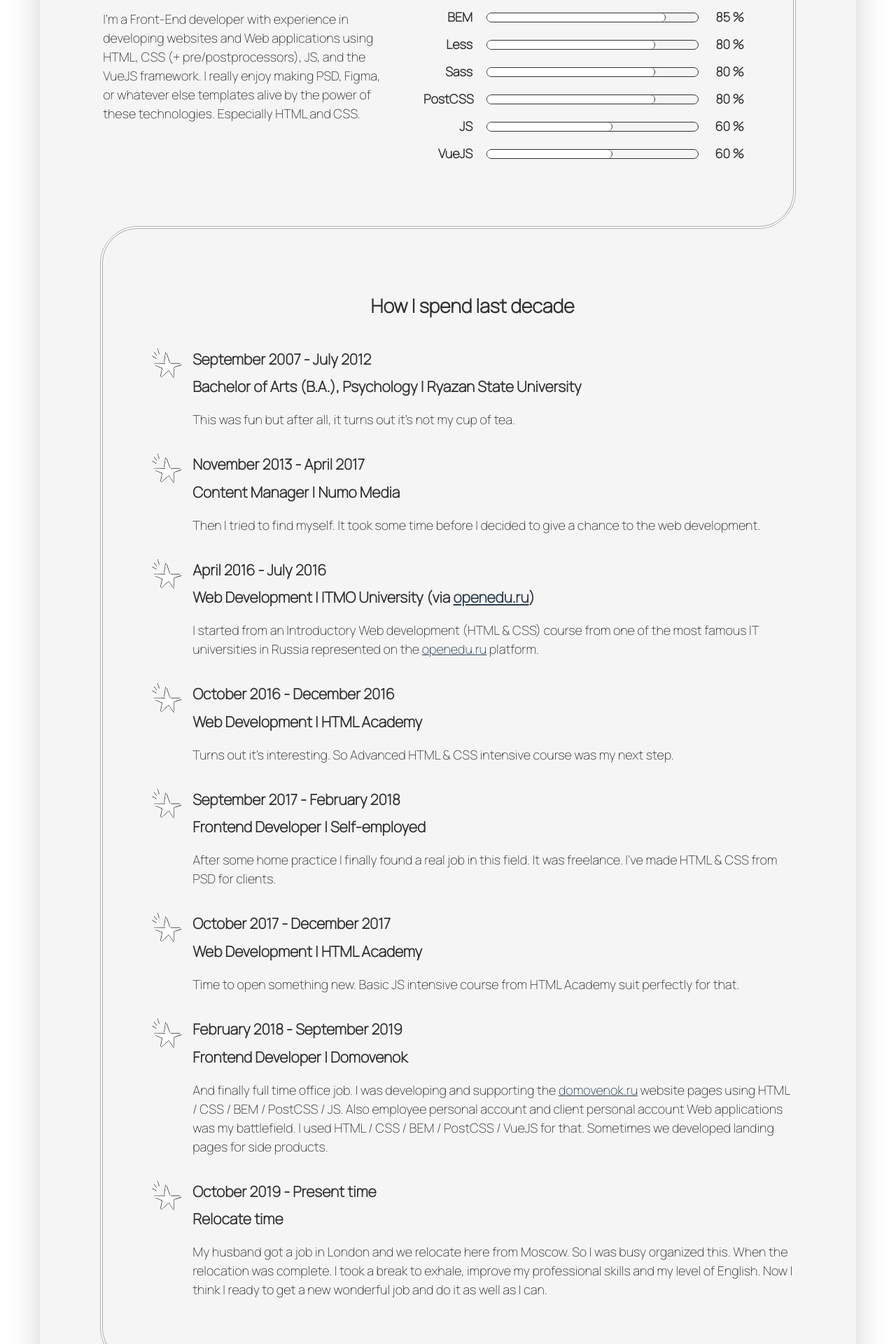
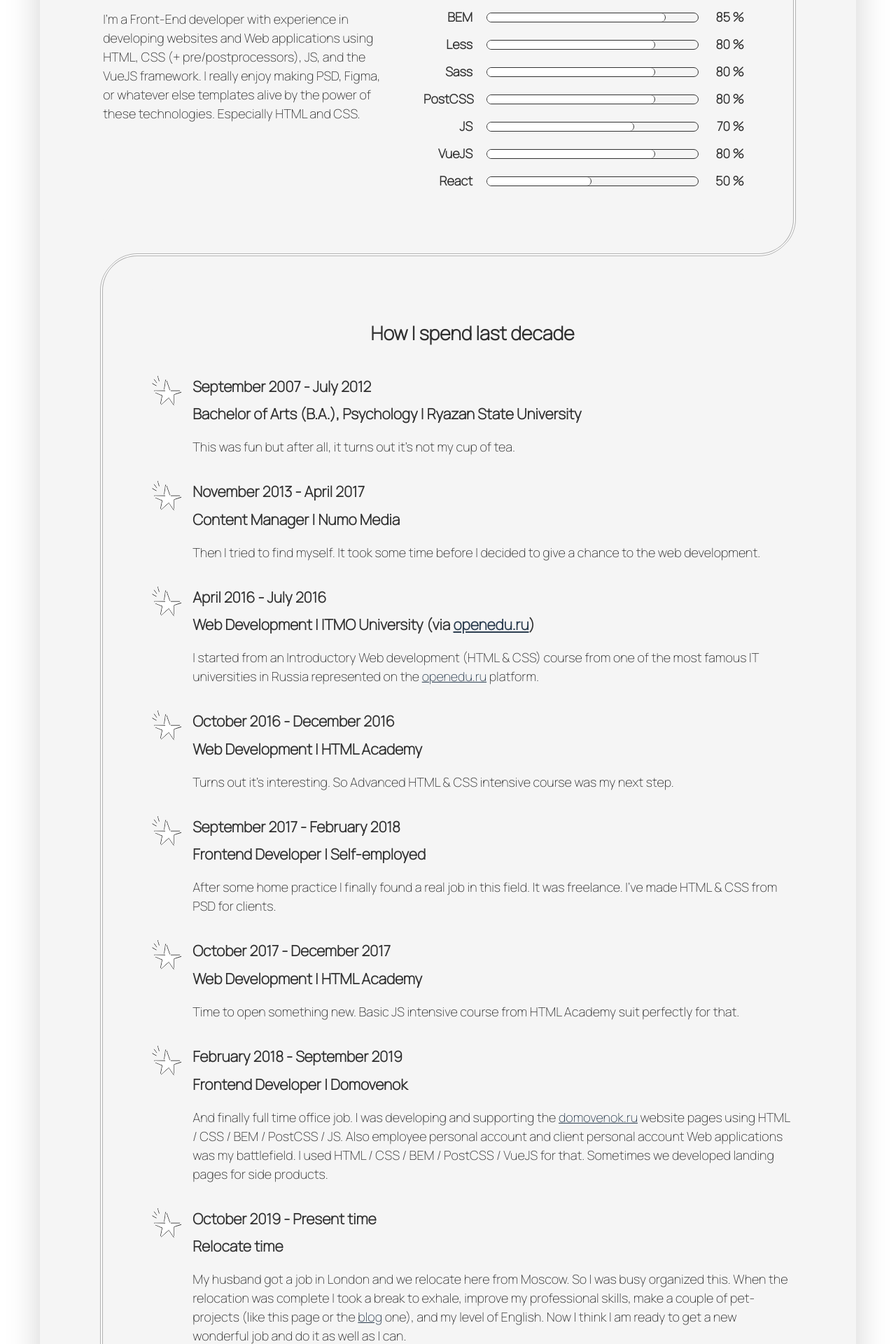
Before and after one commit to nobidina/portfolio, a Vue app: page / in a window 1280 px wide. Shown: the part 880-2800 px from the top of the page at 70% size. Built offline with nearby package versions, Linux system fonts and the light colour scheme; a web font is replaced by a local one.

Commit message:
edit user data

```diff
--- a/src/views/Home/data/user.js
+++ b/src/views/Home/data/user.js
@@ -61,11 +61,15 @@ const user = {
       },
       {
         name: "JS",
-        score: 60
+        score: 70
       },
       {
         name: "VueJS",
-        score: 60
+        score: 80
+      },
+      {
+        name: "React",
+        score: 50
       }
     ],
     history: [
@@ -107,7 +111,7 @@ const user = {
       {
         date: "October 2019 - Present time",
         title: "Relocate time",
-        description: "My husband got a job in London and we relocate here from Moscow. So I was busy organized this. When the relocation was complete. I took a break to exhale, improve my professional skills and my level of English. Now I think I ready to get a new wonderful job and do it as well as I can."
+        description: `My husband got a job in London and we relocate here from Moscow. So I was busy organized this. When the relocation was complete I took a break to exhale, improve my professional skills, make a couple of pet-projects (like this page or the <a href="https://nobidina.github.io/blog/" target="_blank">blog</a> one), and my level of English. Now I think I am ready to get a new wonderful job and do it as well as I can.`
       }
     ],
     portfolio: [
```
